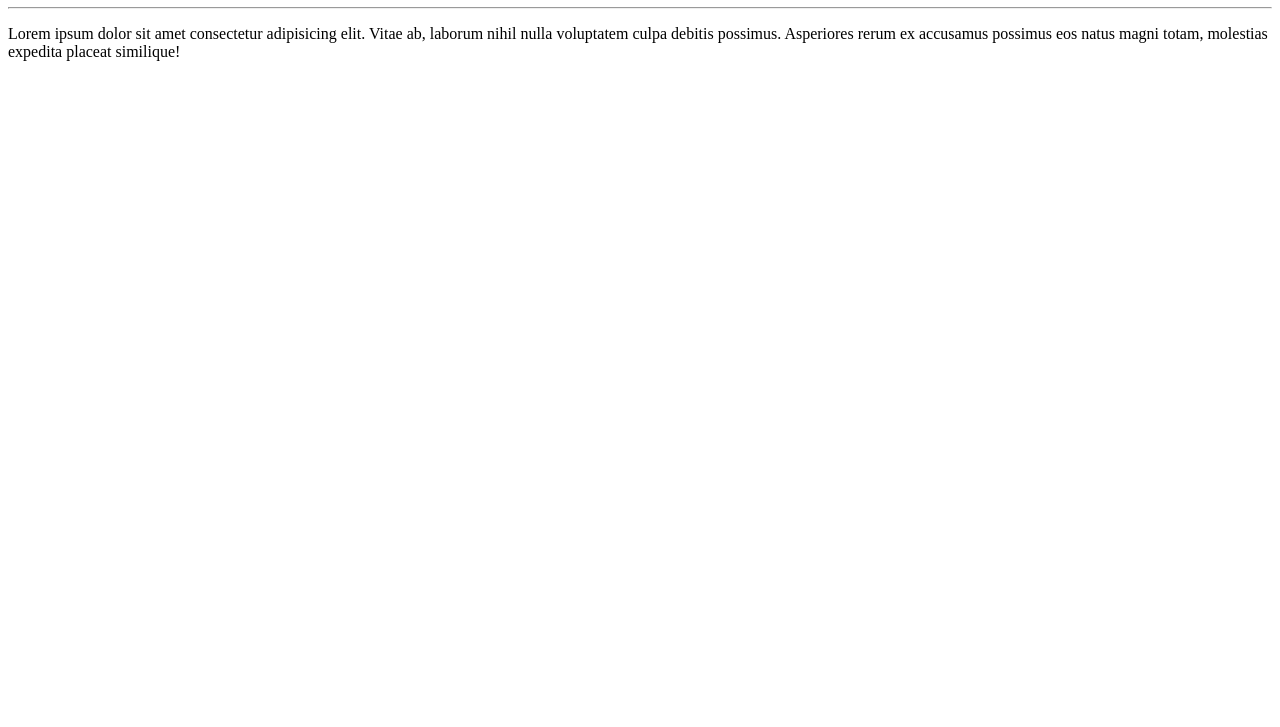
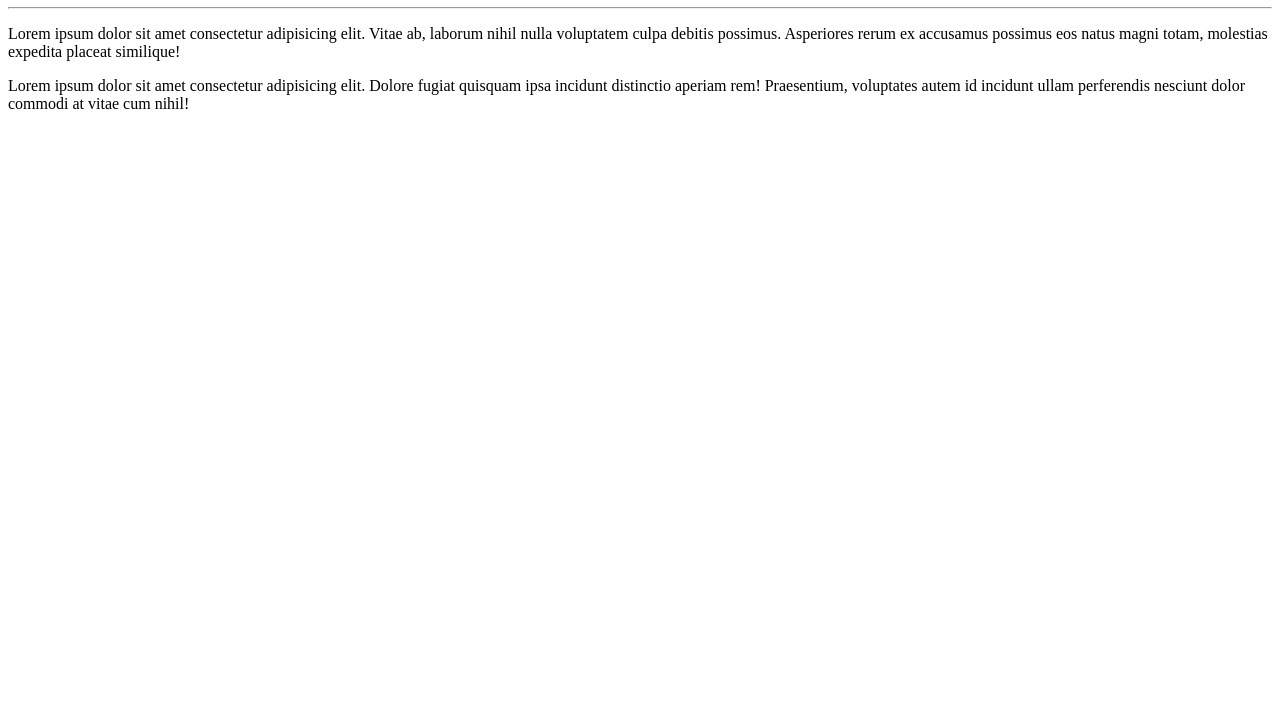
Before and after one commit to AndersonGuimaraes-dev/Ola_Mundo, a plain HTML site: page site-exemplo/index.html in a window 1280 px wide. Shown: the part 73-800 px from the top of the page. Drawn offline with Linux system fonts and the light colour scheme.

Commit message:
Adicioneu um parágrafo

```diff
--- a/site-exemplo/index.html
+++ b/site-exemplo/index.html
@@ -12,5 +12,6 @@
     <p>Lorem ipsum dolor sit amet consectetur adipisicing elit. Vitae ab, laborum nihil nulla voluptatem culpa debitis possimus. Asperiores rerum ex accusamus possimus eos natus magni totam, molestias expedita placeat similique!
 
     </p>
+    <p>Lorem ipsum dolor sit amet consectetur adipisicing elit. Dolore fugiat quisquam ipsa incidunt distinctio aperiam rem! Praesentium, voluptates autem id incidunt ullam perferendis nesciunt dolor commodi at vitae cum nihil!</p>
 </body>
 </html>
```
